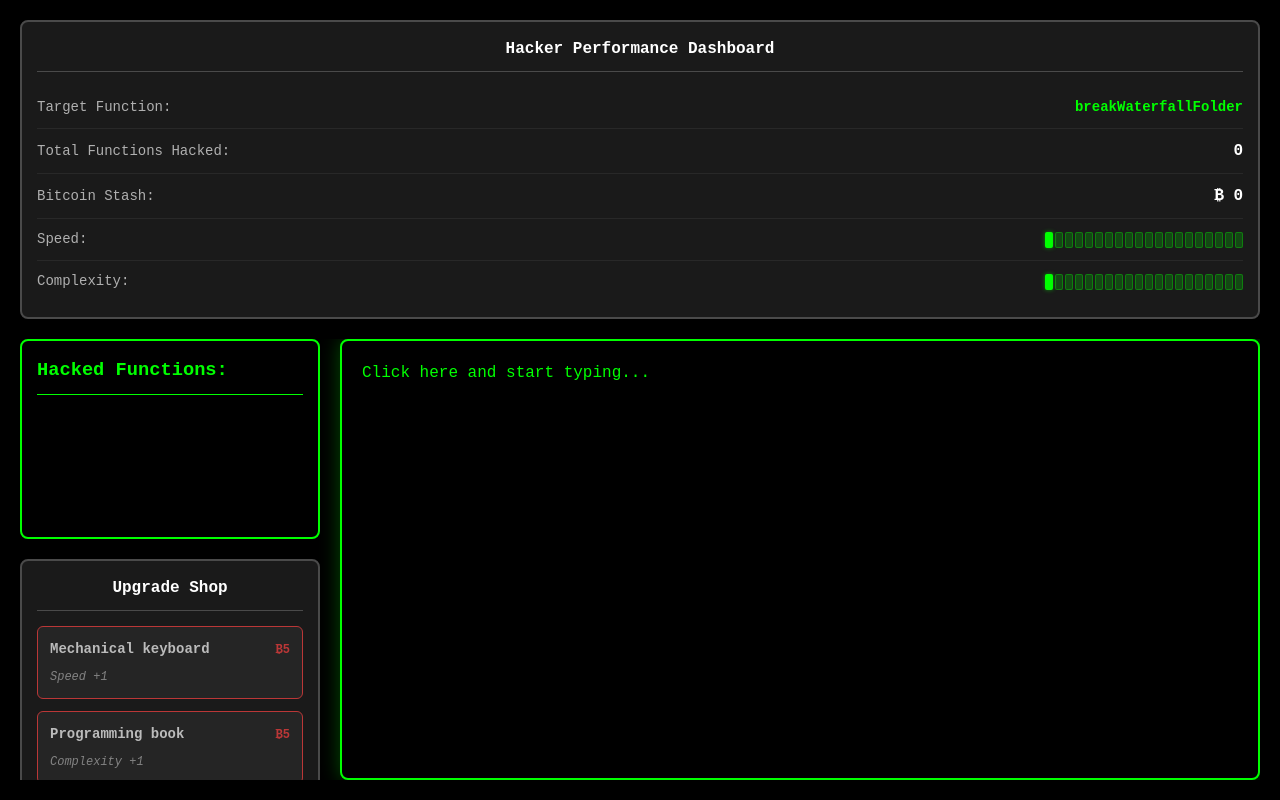
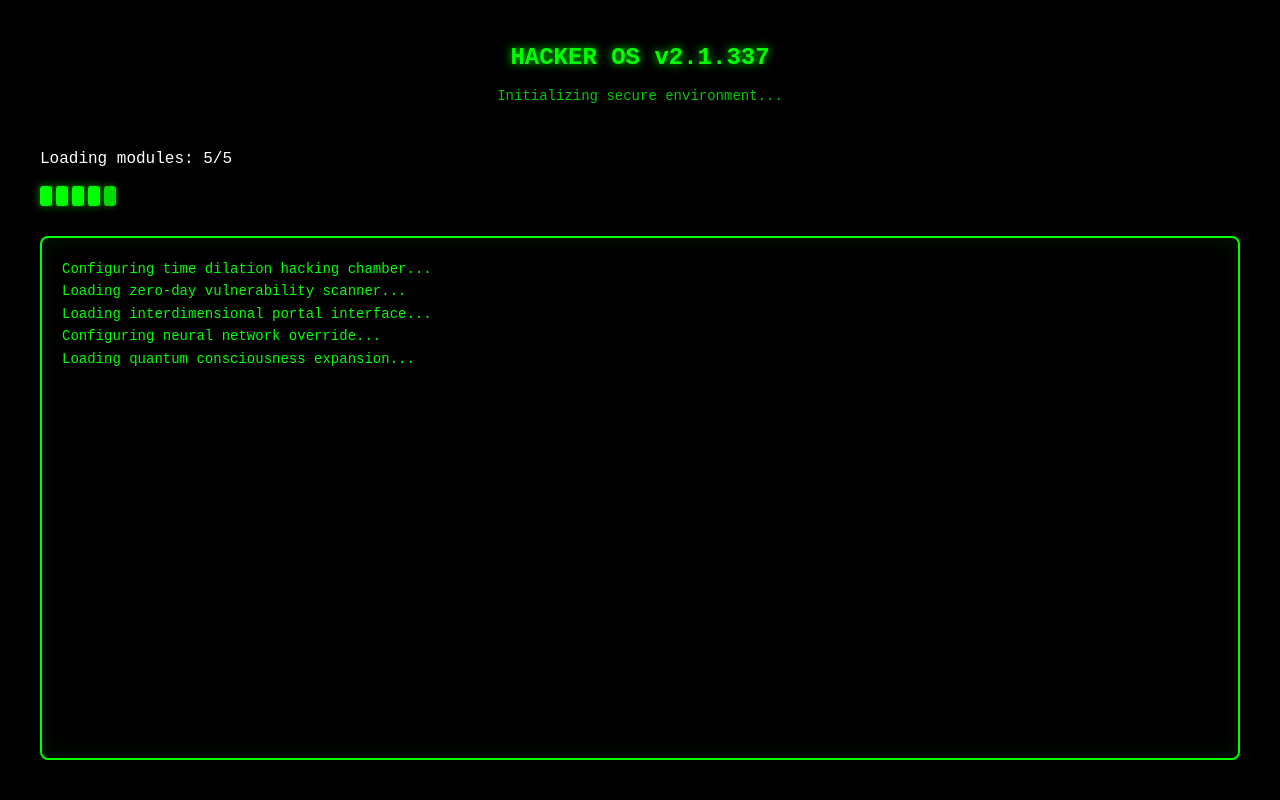
Before and after one commit to FantasticTDog/hacker, a React (Vite) app: page / in a window 1280 px wide. Built offline with nearby package versions, Linux system fonts and the light colour scheme.

Commit message:
feat: init sequence

```diff
--- a/src/App.css
+++ b/src/App.css
@@ -362,3 +362,121 @@ body {
   color: #b0b0b0;
   font-style: italic;
 }
+
+/* Initialization Sequence Styles */
+.init-sequence {
+  width: 100vw;
+  height: 100vh;
+  background-color: #000;
+  color: #00ff00;
+  font-family: 'Courier New', monospace;
+  display: flex;
+  flex-direction: column;
+  padding: 40px;
+  overflow: hidden;
+}
+
+.init-header {
+  text-align: center;
+  margin-bottom: 40px;
+}
+
+.init-title {
+  display: block;
+  font-size: 24px;
+  font-weight: bold;
+  margin-bottom: 10px;
+  text-shadow: 0 0 10px #00ff00;
+}
+
+.init-subtitle {
+  display: block;
+  font-size: 14px;
+  color: #00cc00;
+}
+
+.init-content {
+  flex: 1;
+  display: flex;
+  flex-direction: column;
+  gap: 30px;
+}
+
+.init-progress {
+  display: flex;
+  flex-direction: column;
+  gap: 15px;
+}
+
+.progress-text {
+  font-size: 16px;
+  color: #ffffff;
+}
+
+.init-progress .progress-bar {
+  display: flex;
+  gap: 4px;
+}
+
+.init-progress .progress-segment {
+  width: 12px;
+  height: 20px;
+  border-radius: 3px;
+  transition: all 0.3s ease;
+}
+
+.init-progress .progress-segment.loaded {
+  background-color: #00ff00;
+  box-shadow: 0 0 8px rgba(0, 255, 0, 0.6);
+}
+
+.init-progress .progress-segment.pending {
+  background-color: rgba(0, 255, 0, 0.2);
+  border: 1px solid rgba(0, 255, 0, 0.4);
+}
+
+.init-log {
+  flex: 1;
+  background-color: rgba(0, 0, 0, 0.8);
+  border: 2px solid #00ff00;
+  border-radius: 8px;
+  padding: 20px;
+  font-size: 14px;
+  line-height: 1.6;
+  overflow-y: auto;
+  white-space: pre-wrap;
+  word-wrap: break-word;
+  box-shadow: inset 0 0 20px rgba(0, 255, 0, 0.1);
+}
+
+.init-log:has(>> MISSION BRIEFING <<) {
+  animation: pulse-border 2s infinite;
+}
+
+@keyframes pulse-border {
+  0% { border-color: #00ff00; }
+  50% { border-color: #ffff00; }
+  100% { border-color: #00ff00; }
+}
+
+.init-log .cursor {
+  animation: blink 1s infinite;
+  color: #00ff00;
+}
+
+.init-footer {
+  text-align: center;
+  margin-top: 20px;
+}
+
+.footer-text {
+  font-size: 12px;
+  color: #00cc00;
+  animation: pulse 2s infinite;
+}
+
+@keyframes pulse {
+  0% { opacity: 1; }
+  50% { opacity: 0.5; }
+  100% { opacity: 1; }
+}
--- a/src/App.tsx
+++ b/src/App.tsx
@@ -4,6 +4,7 @@ import Dashboard from './components/Dashboard';
 import FunctionList from './components/FunctionList';
 import CodeDisplay from './components/CodeDisplay';
 import Shop from './components/Shop';
+import InitializationSequence from './components/InitializationSequence';
 import { useCodeGenerator } from './hooks/useCodeGenerator';
 
 const App = () => {
@@ -18,11 +19,20 @@ const App = () => {
     complexityUpgradesBought,
     winningFunction,
     gameWon,
+    isInitialized,
     buySpeedUpgrade,
     buyComplexityUpgrade,
+    handleInitializationComplete,
     handleClick,
     handleBlur
   } = useCodeGenerator();
+
+  if (!isInitialized) {
+    return <InitializationSequence
+      onComplete={handleInitializationComplete}
+      targetFunction={winningFunction}
+    />;
+  }
 
   return (
     <div className="app">
--- /dev/null
+++ b/src/components/InitializationSequence.tsx
@@ -0,0 +1,128 @@
+import React, { useState, useEffect } from 'react';
+import initProcesses from '../database/initProcesses';
+
+interface InitializationSequenceProps {
+  onComplete: () => void;
+  targetFunction: string;
+}
+
+const INIT_STEPS = 5;
+const TYPING_INTERVAL_MS = 25;
+
+const getRandomSteps = () => {
+  const randomSteps: string[] = [];
+  for (let i = 0; i < INIT_STEPS; i++) {
+    const randomIndex = Math.floor(Math.random() * initProcesses.length);
+    randomSteps.push(initProcesses[randomIndex]);
+  }
+  return randomSteps.join('\n');
+}
+
+const InitializationSequence = ({ onComplete, targetFunction }: InitializationSequenceProps) => {
+  const [currentStep, setCurrentStep] = useState(0);
+  const [initializationSteps] = useState(getRandomSteps());
+  const [displayText, setDisplayText] = useState(initializationSteps);
+  const [isTyping, setIsTyping] = useState(true);
+  const [showMission, setShowMission] = useState(false);
+
+  useEffect(() => {
+    if (!targetFunction) return;
+
+    setDisplayText('');
+    setCurrentStep(0);
+    setIsTyping(true);
+
+    let charIndex = 0;
+    let stepIndex = 0;
+    const stepsArr = initializationSteps.split('\n');
+    let currentStepChars = stepsArr[stepIndex] || '';
+    let displayBuffer = '';
+    let timeoutId: ReturnType<typeof setTimeout>;
+
+    const typeChar = () => {
+      if (charIndex < currentStepChars.length) {
+        displayBuffer += currentStepChars[charIndex];
+        setDisplayText(displayBuffer);
+        charIndex++;
+        timeoutId = setTimeout(typeChar, TYPING_INTERVAL_MS);
+      } else {
+        // Finished this step, add newline if not last
+        if (stepIndex < stepsArr.length - 1) {
+          displayBuffer += '\n';
+        }
+        setDisplayText(displayBuffer);
+        setCurrentStep(stepIndex + 1);
+        stepIndex++;
+        if (stepIndex < stepsArr.length) {
+          charIndex = 0;
+          currentStepChars = stepsArr[stepIndex];
+          timeoutId = setTimeout(typeChar, TYPING_INTERVAL_MS);
+        } else {
+          // All steps finished typing
+          setIsTyping(false);
+          // Show mission after a short delay
+          setTimeout(() => {
+            setShowMission(true);
+            setDisplayText(prev => prev + '\n\n>> MISSION BRIEFING <<\nYour target function:\n\n' + targetFunction + '\n\nPress any key to begin hacking...');
+          }, 400);
+        }
+      }
+    };
+
+    timeoutId = setTimeout(typeChar, TYPING_INTERVAL_MS);
+
+    return () => {
+      clearTimeout(timeoutId);
+    };
+  }, [initializationSteps, targetFunction]);
+
+  useEffect(() => {
+    if (!isTyping && showMission) {
+      const handleContinue = (e: KeyboardEvent | MouseEvent) => {
+        // Prevent multiple triggers
+        if (typeof onComplete === 'function') {
+          onComplete();
+        }
+      };
+
+      window.addEventListener('keydown', handleContinue);
+      window.addEventListener('mousedown', handleContinue);
+
+      return () => {
+        window.removeEventListener('keydown', handleContinue);
+        window.removeEventListener('mousedown', handleContinue);
+      };
+    }
+  }, [isTyping, showMission, onComplete]);
+
+
+  return (
+    <div className="init-sequence">
+      <div className="init-header">
+        <span className="init-title">HACKER OS v2.1.337</span>
+        <span className="init-subtitle">Initializing secure environment...</span>
+      </div>
+
+      <div className="init-content">
+        <div className="init-progress">
+          <span className="progress-text">Loading modules: {currentStep}/{INIT_STEPS}</span>
+          <div className="progress-bar">
+            {Array.from({ length: INIT_STEPS }, (_, i) => (
+              <div
+                key={i}
+                className={`progress-segment ${i < currentStep ? 'loaded' : 'pending'}`}
+              />
+            ))}
+          </div>
+        </div>
+
+        <div className="init-log">
+          {displayText}
+          {isTyping && <span className="cursor">|</span>}
+        </div>
+      </div>
+    </div>
+  );
+};
+
+export default InitializationSequence;
--- /dev/null
+++ b/src/database/initProcesses.ts
@@ -0,0 +1,61 @@
+const initProcesses = [
+  "Contacting CIA...",
+  "Connecting with reactor network...",
+  "Initializing neural interface...",
+  "Loading quantum encryption protocols...",
+  "Establishing secure connection to dark web...",
+  "Bypassing firewall defenses...",
+  "Installing backdoor access points...",
+  "Configuring anonymous proxy chains...",
+  "Loading exploit database...",
+  "Initializing brute force algorithms...",
+  "Setting up packet sniffing tools...",
+  "Configuring social engineering modules...",
+  "Loading zero-day vulnerability scanner...",
+  "Establishing connection to hacker forums...",
+  "Initializing password cracking engine...",
+  "Loading malware analysis toolkit...",
+  "Configuring network reconnaissance tools...",
+  "Setting up wireless network scanner...",
+  "Loading database injection tools...",
+  "Initializing cross-site scripting framework...",
+  "Configuring denial of service modules...",
+  "Loading advanced persistent threat toolkit...",
+  "Setting up cryptocurrency mining rig...",
+  "Initializing blockchain analysis tools...",
+  "Loading artificial intelligence hacking assistant...",
+  "Configuring quantum computing interface...",
+  "Setting up satellite communication array...",
+  "Loading advanced cryptography libraries...",
+  "Initializing biometric bypass systems...",
+  "Configuring voice recognition spoofing...",
+  "Loading facial recognition evasion tools...",
+  "Setting up thermal imaging bypass...",
+  "Initializing electromagnetic pulse generator...",
+  "Loading quantum entanglement communicator...",
+  "Configuring time dilation hacking chamber...",
+  "Setting up reality distortion field...",
+  "Loading interdimensional portal interface...",
+  "Initializing consciousness upload protocol...",
+  "Configuring neural network override...",
+  "Setting up quantum consciousness backup...",
+  "Loading parallel universe connection...",
+  "Initializing time travel hacking module...",
+  "Configuring causality manipulation tools...",
+  "Setting up reality warping algorithms...",
+  "Loading multiverse navigation system...",
+  "Initializing quantum probability manipulator...",
+  "Configuring spacetime fabric analyzer...",
+  "Setting up dimensional rift generator...",
+  "Loading cosmic consciousness interface...",
+  "Initializing universal truth decoder...",
+  "Configuring reality matrix editor...",
+  "Setting up existence verification protocol...",
+  "Loading quantum immortality backup...",
+  "Initializing multiverse hacking framework...",
+  "Configuring interdimensional firewall...",
+  "Setting up reality simulation override...",
+  "Loading quantum consciousness expansion..."
+];
+
+export default initProcesses;
--- a/src/hooks/useCodeGenerator.ts
+++ b/src/hooks/useCodeGenerator.ts
@@ -16,7 +16,6 @@ export const useCodeGenerator = () => {
   const [isFocused, setIsFocused] = useState(false);
   const [isTyping, setIsTyping] = useState(false);
   const [charsPerLine, setCharsPerLine] = useState(INITIAL_SPEED);
-  const [currentTopicWords, setCurrentTopicWords] = useState<string[]>([]);
   const [generatedFunctions, setGeneratedFunctions] = useState<string[]>([]);
   const [blockLength, setBlockLength] = useState(INITIAL_COMPLEXITY);
   const [money, setMoney] = useState(INITIAL_MONEY);
@@ -24,6 +23,7 @@ export const useCodeGenerator = () => {
   const [complexityUpgradesBought, setComplexityUpgradesBought] = useState(0);
   const [winningFunction, setWinningFunction] = useState<string>('');
   const [gameWon, setGameWon] = useState(false);
+  const [isInitialized, setIsInitialized] = useState(false);
 
   const DISPLAY_FIELD_ID = 'hacker-display-field';
 
@@ -126,7 +126,7 @@ export const useCodeGenerator = () => {
       setVisibleText(prev => prev + '\n');
       setIsTyping(false);
       // Increase money when a function is completed
-      setMoney(prev => prev + 1);
+      setMoney(prev => prev + moneyPerFunction);
 
       // Check win condition
       const lastCompletedFunction = generatedFunctions[generatedFunctions.length - 1];
@@ -183,6 +183,10 @@ export const useCodeGenerator = () => {
     }
   }, [isFocused, handleKeyPress]);
 
+  const handleInitializationComplete = useCallback(() => {
+    setIsInitialized(true);
+  }, []);
+
   return {
     visibleText,
     isFocused,
@@ -194,8 +198,10 @@ export const useCodeGenerator = () => {
     complexityUpgradesBought,
     winningFunction,
     gameWon,
+    isInitialized,
     buySpeedUpgrade,
     buyComplexityUpgrade,
+    handleInitializationComplete,
     handleClick,
     handleBlur
   };
```
